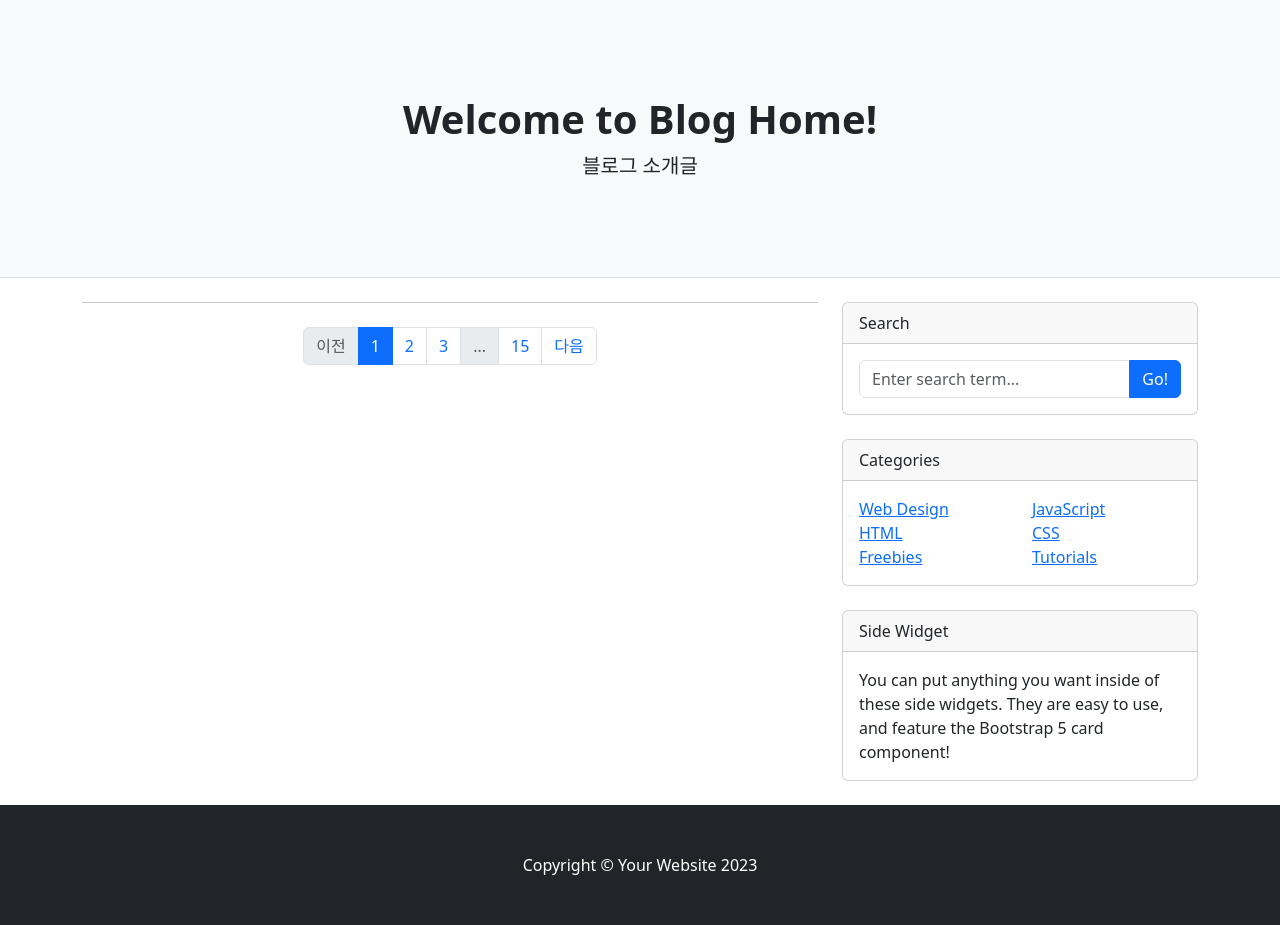
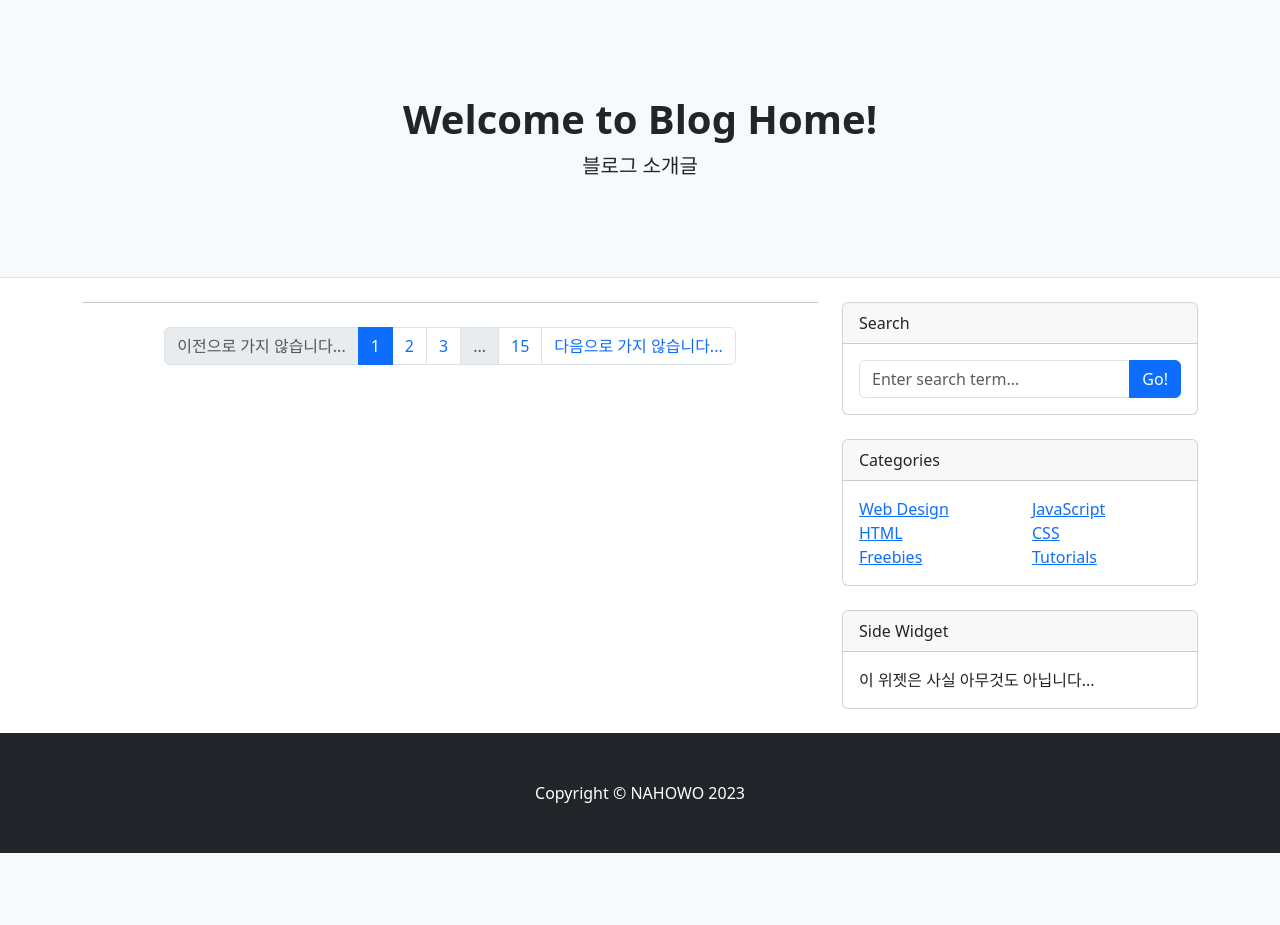
Before and after one commit to nahowo/likelion_blog, a Django app: page / in a window 1280 px wide. Shown: the part 57-982 px from the top of the page. After the commit the page ends 910 px from the top, so only its background shows below. Run offline with Django 3.2, Linux system fonts and the light colour scheme; data that the repository does not hold is empty; parts of the project's set-up code (start-up, migrations or seed data) failed here and were passed over.

Commit message:
회원정보, 게시글 HTML 수정

```diff
--- a/account/templates/account/userinfo.html
+++ b/account/templates/account/userinfo.html
@@ -15,14 +15,18 @@
         <div class="row">
             <div class="text-center p-3">
                 <h3 class="fs-5">{{ user.email }}</h3><br>
-                <h5 class="fw-bold mb-3">작성한 글</h5>
+                <div class="border-top border-bottom mb-4">
+                    <h5 class="fw-bold my-3">작성한 글</h5>
                     {% for post in posts %}
                         <h5 class="mb-0 fw-light"><a href="{% url 'post_detail' pk=post.pk %}" style="text-decoration: none; color: black;">{{ post.title }}</a></h5><br>
                     {% endfor %}
+                </div>
+                <div class="border-bottom mb-4">
                     <h5 class="fw-bold mb-3">작성한 댓글</h5>
                     {% for comment in comments %}
                         <h5 class="mb-0 fw-light">{{ comment.content }}</h5><br>
                     {% endfor %}
+                </div>
                 <a class="btn btn-primary m-1" href="{% url "update" %}">회원정보 수정</a><br>
                 <a class="btn btn-primary m-1" href="{% url "change_password" %}">비밀번호 변경</a>
                 <form action="{% url 'delete' %}" method='POST' class="m-1">
--- a/account/views.py
+++ b/account/views.py
@@ -84,11 +84,8 @@ def change_password(request):
     return render(request, 'account/change_password.html',{'form':form})
 
 def user_info(request):
-<<<<<<< HEAD
     session=request.COOKIES['sessionid']
-=======
     session = request.COOKIES['sessionid']
->>>>>>> test
     session = Session.objects.get(session_key=session)
     session_data = session.get_decoded()
     uid = session_data.get('_auth_user_id')
--- a/post/templates/post/post_list.html
+++ b/post/templates/post/post_list.html
@@ -62,7 +62,8 @@
                             <p class="card-text"> Reiciendis aliquid atque, </p>
                             <a class="btn btn-primary" href="#!">Read more →</a>
                         </div>
-                    </div> {% endcomment %}
+                    </div>
+                    {% endcomment %}
                     <!-- Nested row for non-featured blog posts-->
                     <div class="row">
                         <div class="col-lg-6">
@@ -90,13 +91,13 @@
                     <nav aria-label="Pagination">
                         <hr class="my-0" />
                         <ul class="pagination justify-content-center my-4">
-                            <li class="page-item disabled"><a class="page-link" href="#" tabindex="-1" aria-disabled="true">이전</a></li>
+                            <li class="page-item disabled"><a class="page-link" href="#" tabindex="-1" aria-disabled="true">이전으로 가지 않습니다...</a></li>
                             <li class="page-item active" aria-current="page"><a class="page-link" href="#!">1</a></li>
                             <li class="page-item"><a class="page-link" href="#!">2</a></li>
                             <li class="page-item"><a class="page-link" href="#!">3</a></li>
                             <li class="page-item disabled"><a class="page-link" href="#!">...</a></li>
                             <li class="page-item"><a class="page-link" href="#!">15</a></li>
-                            <li class="page-item"><a class="page-link" href="#!">다음</a></li>
+                            <li class="page-item"><a class="page-link" href="#!">다음으로 가지 않습니다...</a></li>
                         </ul>
                     </nav>
                 </div>
@@ -140,7 +141,7 @@
                     <!-- Side widget-->
                     <div class="card mb-4">
                         <div class="card-header">Side Widget</div>
-                        <div class="card-body">You can put anything you want inside of these side widgets. They are easy to use, and feature the Bootstrap 5 card component!</div>
+                        <div class="card-body">이 위젯은 사실 아무것도 아닙니다...</div>
                     </div>
                 </div>
             </div>
@@ -148,7 +149,7 @@
         {% endblock %}
         <!-- Footer-->
         <footer class="py-5 bg-dark">
-            <div class="container"><p class="m-0 text-center text-white">Copyright &copy; Your Website 2023</p></div>
+            <div class="container"><p class="m-0 text-center text-white">Copyright &copy; NAHOWO 2023</p></div>
         </footer>
         <!-- Bootstrap core JS-->
         <script src="{% static 'js/scripts.js'%}"></script>
```
Lines whose indentation alone changed are shown as unchanged.
